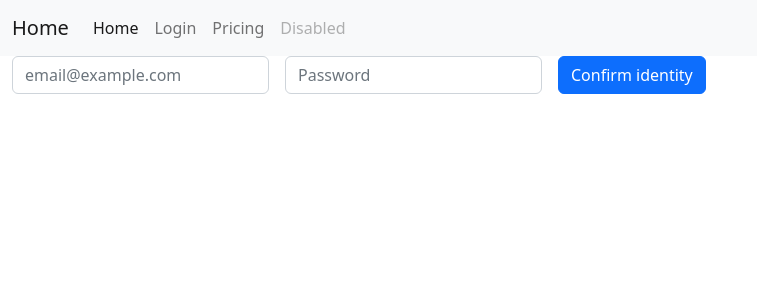
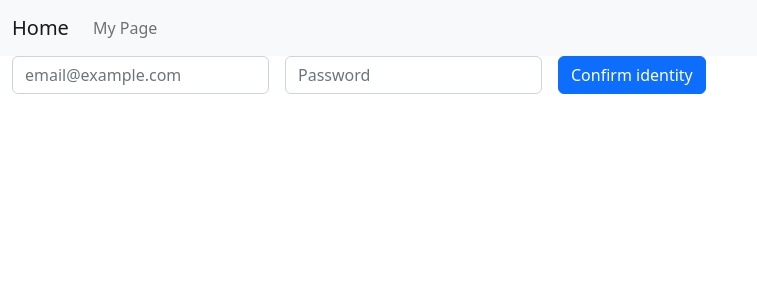
Before and after one commit to aingelmo/flask-projects, a Flask app: page /login in a window 1280 px wide. Shown: the top 300 px of the page, without its empty margins (0-757 px from the left). Run offline with Flask 2, Linux system fonts and the light colour scheme.

Commit message:
Add navbar sign out

```diff
--- a/wherever-it-takes/app.py
+++ b/wherever-it-takes/app.py
@@ -1,7 +1,21 @@
-from flask import Flask, redirect, render_template, request, session, url_for
+from datetime import timedelta
+
+from flask import Flask, flash, redirect, render_template, request, session, url_for
+from flask_bcrypt import Bcrypt
+from flask_login import (
+    LoginManager,
+    UserMixin,
+    current_user,
+    login_required,
+    login_user,
+    logout_user,
+)
+from flask_migrate import Migrate
+from flask_sqlalchemy import SQLAlchemy
 
 app = Flask(__name__)
-app.secret_key = "hello"
+app.secret_key = b'_5#y2L"F4Q8z\n\xec]/'
+app.permanent_session_lifetime = timedelta(minutes=5)
 
 
 @app.route("/")
@@ -11,18 +25,40 @@ def home():
 
 @app.route("/login", methods=["GET", "POST"])
 def login():
-    if request.method == "POST":
-        username = request.form["username"]
-        session["username"] = username
+    error = None
+    if "username" in session:
         return redirect(url_for("user"))
+    else:
+        if request.method == "POST":
+            username = request.form["username"]
+            password = request.form["password"]
 
-    else:
-        return render_template("login.html")
+            if username != "admin" or password != "admin":
+                error = "Invalid Credentials. Please try again."
+                return render_template("login.html", error=error)
+            else:
+                session["username"] = username
+                return redirect(url_for("user"))
+
+        else:
+            return render_template("login.html")
+
+
+@app.route("/logout")
+def logout():
+    flash("You've been signed out!")
+    session.pop("username")
+    return redirect(url_for("login"))
 
 
 @app.route("/user")
 def user():
-    return render_template("user.html")
+    if "username" in session:
+        username = session["username"]
+        return render_template("user.html", user=username)
+
+    else:
+        return redirect(url_for("login"))
 
 
 if __name__ == "__main__":
--- a/wherever-it-takes/templates/base.html
+++ b/wherever-it-takes/templates/base.html
@@ -13,24 +13,16 @@
 <body>
 <nav class="navbar navbar-expand-lg bg-light">
   <div class="container-fluid">
-    <a class="navbar-brand" href="#">Home</a>
+    <a class="navbar-brand" href="/">Home</a>
     <button class="navbar-toggler" type="button" data-bs-toggle="collapse" data-bs-target="#navbarNav" aria-controls="navbarNav" aria-expanded="false" aria-label="Toggle navigation">
       <span class="navbar-toggler-icon"></span>
     </button>
     <div class="collapse navbar-collapse" id="navbarNav">
       <ul class="navbar-nav">
         <li class="nav-item">
-          <a class="nav-link active" aria-current="page" href="/">Home</a>
+          <a class="nav-link" href="/user">My Page</a>
         </li>
-        <li class="nav-item">
-          <a class="nav-link" href="/login">Login</a>
-        </li>
-        <li class="nav-item">
-          <a class="nav-link" href="#">Pricing</a>
-        </li>
-        <li class="nav-item">
-          <a class="nav-link disabled">Disabled</a>
-        </li>
+         {% block navbar %}{% endblock navbar %}
       </ul>
     </div>
   </div>
```
Also changed, not shown: wherever-it-takes/templates/user.html (+9 -1 lines).
